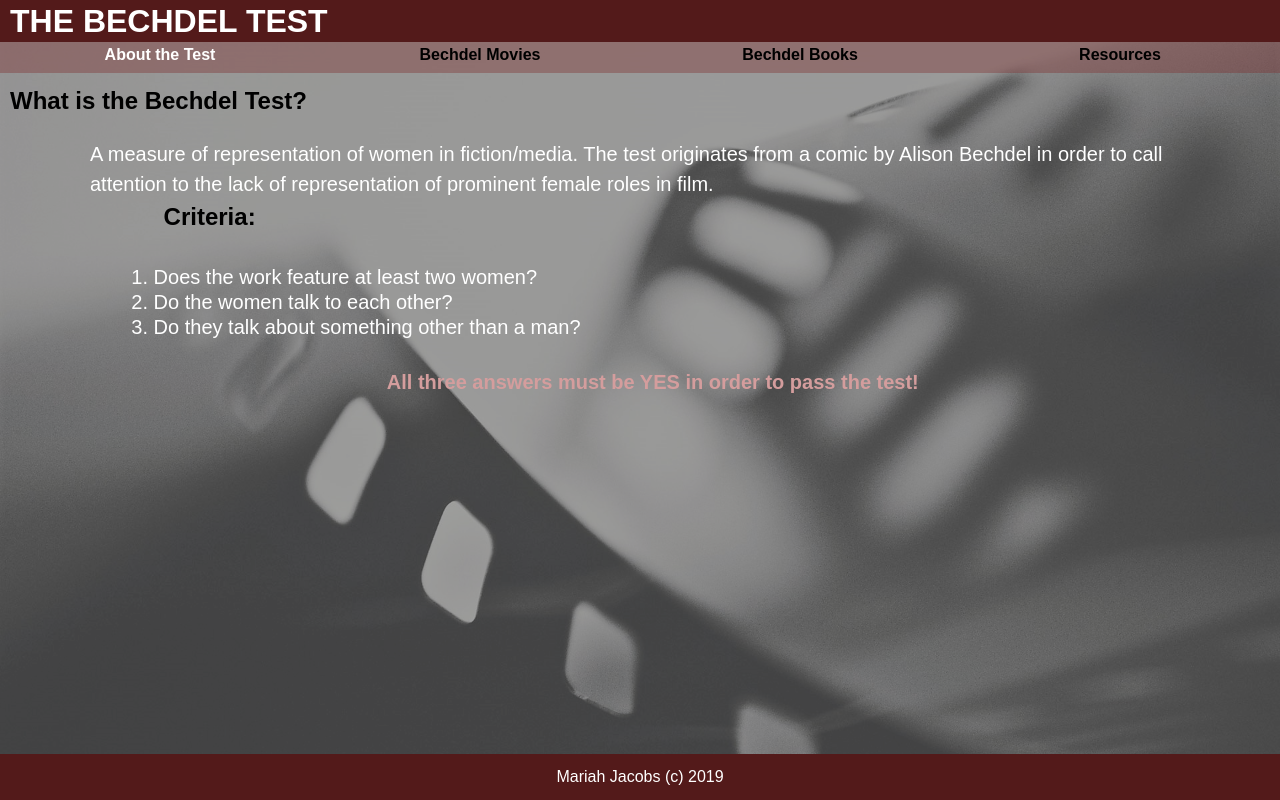
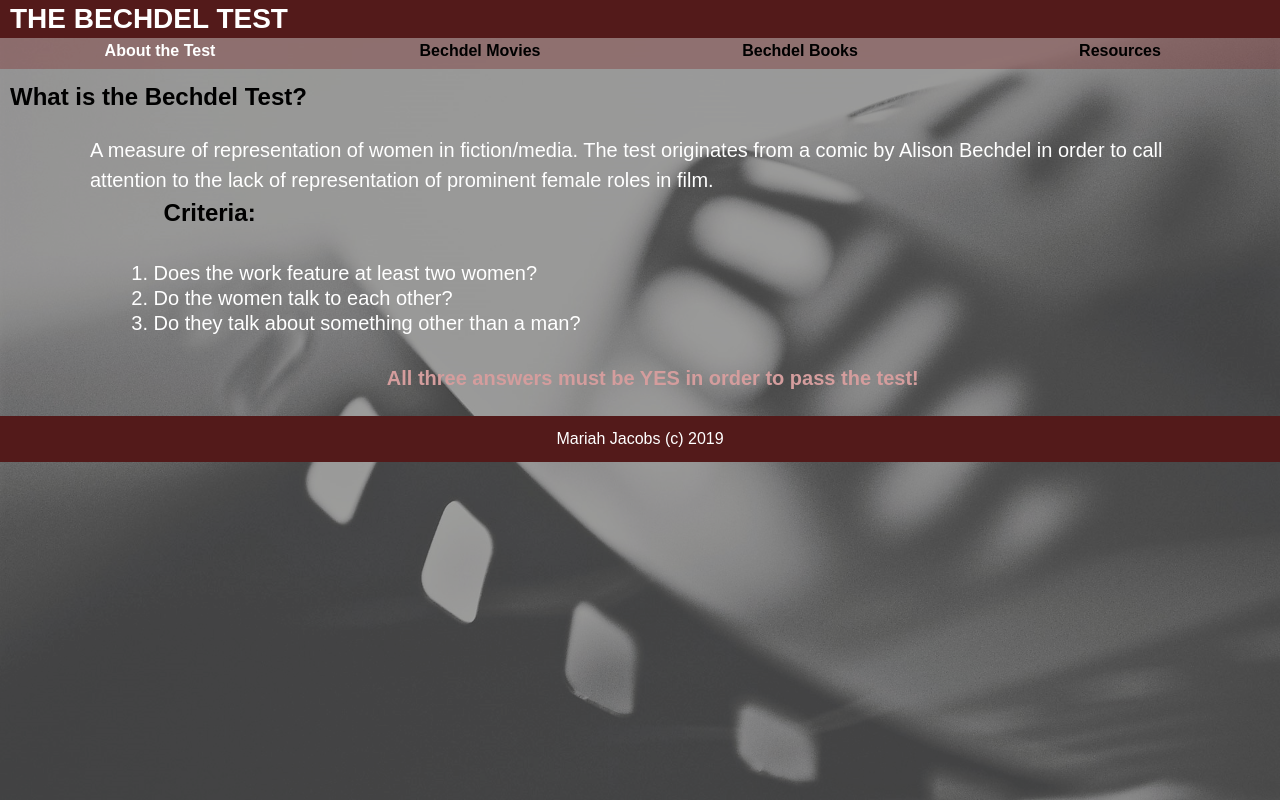
Before and after one commit to mbjacobs/the-bechdel-test, a plain HTML site: page index.html in a window 1280 px wide. Drawn offline with Linux system fonts and the light colour scheme; a web font is replaced by a local one.

Commit message:
Fix fixed footer

```diff
--- a/css/index_style.css
+++ b/css/index_style.css
@@ -20,8 +20,8 @@ body::after {
   content: "";
   background-image: url("../img/backgrounds/background-home4.jpg");
   background-size: cover;
-  background-repeat: no-repeat;
-  background-attachment: fixed;
+/*  background-repeat: no-repeat;
+*/  /*background-attachment: fixed;*/
   opacity: 0.4;
   top: 0;
   left: 0;
@@ -31,12 +31,16 @@ body::after {
   z-index: -1;
 }
 
+.container {
+  height: 90%
+}
+
 h1 {
   background-color: rgba(83, 26, 26, 1);
   margin: 0;
   padding-top: 5px;
   padding-bottom: 5px;
-  font-size: 2.0em;
+  font-size: 1.75em;
   text-align: center;
 }
 
@@ -115,17 +119,6 @@ header {
   padding-top: 10px;
 }
 
-footer{
-  background-color: rgba(83, 26, 26, 1);
-  color: white;
-  padding-top: 15px;
-  padding-bottom: 15px;
-  text-align: center;
-  bottom: 0;
-  position: fixed;
-  width: 100vw;
-}
-
 header p{
   color: white;
   font-size: 1.25em;
@@ -157,6 +150,15 @@ header p{
 /*  -webkit-text-stroke: 0.05px white;
 */}
 
+footer{
+  background-color: rgba(83, 26, 26, 1);
+  color: white;
+  margin-top: 25px;
+  padding-top: 15px;
+  padding-bottom: 15px;
+  text-align: center;
+  width: 100vw;
+}
 
 /*@media screen{
   img {
--- a/index.html
+++ b/index.html
@@ -39,10 +39,9 @@
           </ol>
           <p id="bottom_line">All three answers must be YES in order to pass the test!</p>
       </div>
-
-      <footer>
-        <p>Mariah Jacobs (c) 2019</p>
-      </footer>
     </div>
+    <footer>
+      <p>Mariah Jacobs (c) 2019</p>
+    </footer>
   </body>
 </html>
```
